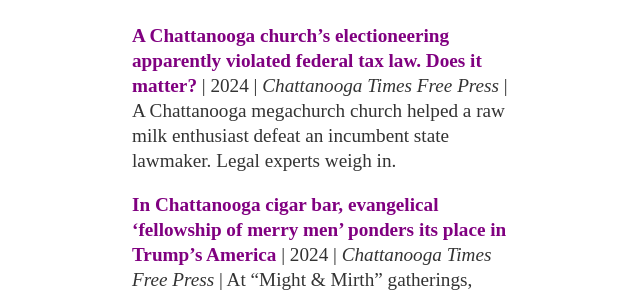
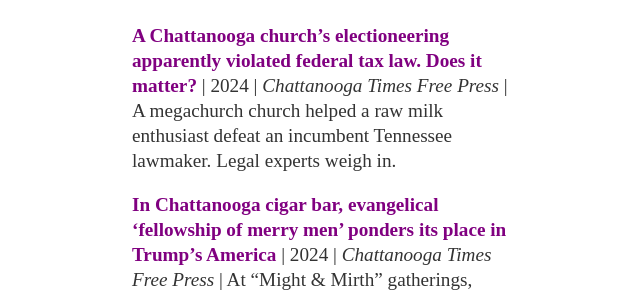
Before and after one commit to aonschwartz/aonschwartz.github.io, a Jekyll site: the page built from about/index.md, in a window 1280 px wide and 900 px high, scrolled down 744 px. Shown: the part 185-479 px from the top of the window, without its empty margins (316-956 px from the left). Built offline with Jekyll 4.4.1, drawn with Linux system fonts in a browser that asks for light colours.

Commit message:
Update index.md

```diff
--- a/about/index.md
+++ b/about/index.md
@@ -15,7 +15,7 @@
 
 **[‘Allie always shows the real’: A Catholic mother, a jarring diagnosis, and an online world of hustle and communion](https://www.timesfreepress.com/news/2024/dec/14/allie-always-shows-the-real-a-chattanooga-mother//)** \|  2023 \| *Chattanooga Times Free Press* \| A dispatch from the #MomLife.
 
-**[A Chattanooga church’s electioneering apparently violated federal tax law. Does it matter?](https://www.timesfreepress.com/news/2024/sep/14/a-chattanooga-churchs-electioneering-apparently/#/questions/)** \| 2024 \| *Chattanooga Times Free Press* \| A Chattanooga megachurch church helped a raw milk enthusiast defeat an incumbent state lawmaker. Legal experts weigh in.
+**[A Chattanooga church’s electioneering apparently violated federal tax law. Does it matter?](https://www.timesfreepress.com/news/2024/sep/14/a-chattanooga-churchs-electioneering-apparently/#/questions/)** \| 2024 \| *Chattanooga Times Free Press* \| A  megachurch church helped a raw milk enthusiast defeat an incumbent Tennessee lawmaker. Legal experts weigh in.
 
 **[In Chattanooga cigar bar, evangelical ‘fellowship of merry men’ ponders its place in Trump’s America](https://www.timesfreepress.com/news/2024/dec/06/in-chattanooga-cigar-bar-evangelical-fellowship/#/questions)** \|  2024 \| *Chattanooga Times Free Press* \| At "Might & Mirth" gatherings, Glenn Jones said, men encourage one another while embodying God's masculine designs: Strong and forceful, but jolly all the same.
 
```
